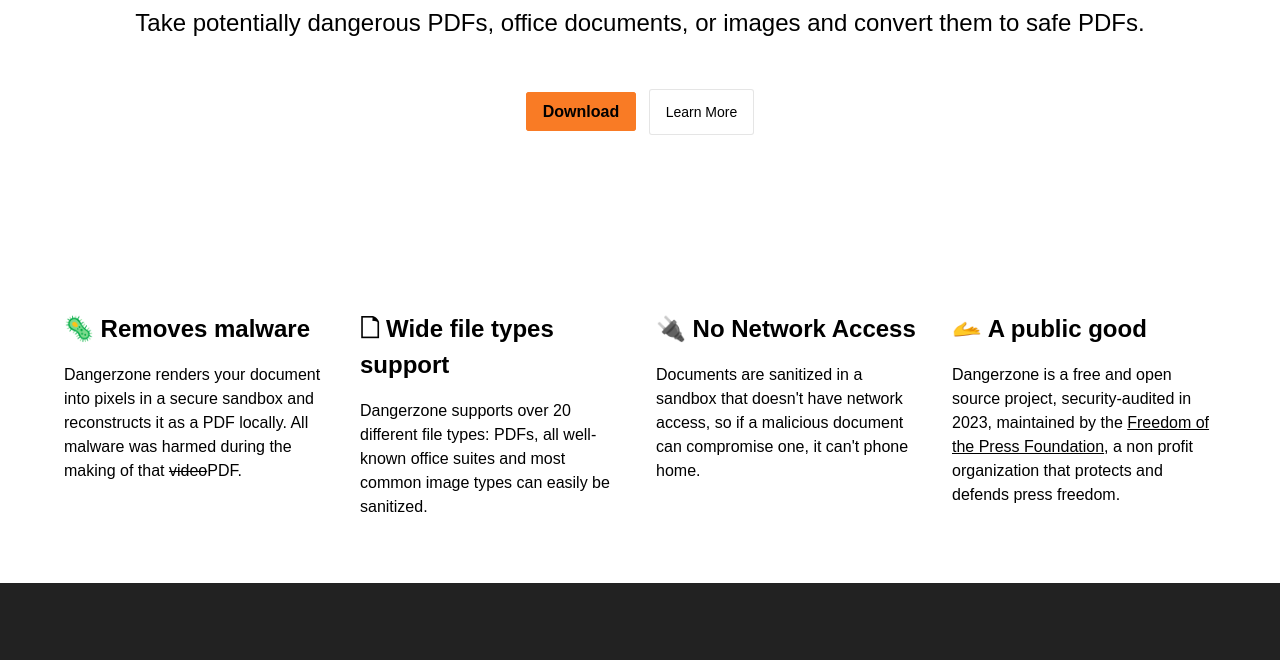
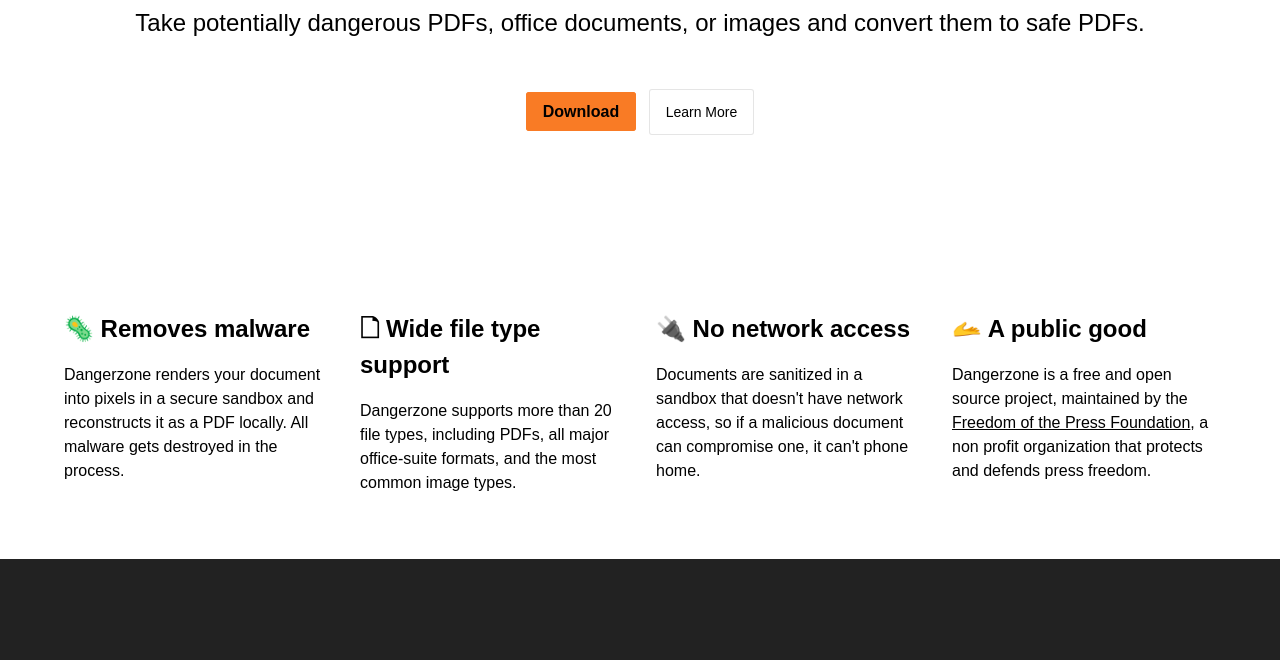
Before and after one commit to freedomofpress/dangerzone.rocks, an Eleventy site: page src/index.njk in a window 1280 px wide. Shown: the part 362-1022 px from the top of the page. Built offline with nearby package versions, Linux system fonts and the light colour scheme; Eleventy itself is replaced by a stand-in of ours; files that its build step writes are made by us from their sources.

Commit message:
FIXUP: apply Erik suggestions

```diff
--- a/src/index.njk
+++ b/src/index.njk
@@ -17,21 +17,20 @@
 <section class="wrapper" id="features">
   <div class="feature">
     <p class="title">🦠 Removes malware</p>
-    <p>Dangerzone renders your document into pixels in a secure sandbox and reconstructs it as a PDF locally. All malware was harmed during the making of that <del>video</del>PDF.</p>
+    <p>Dangerzone renders your document into pixels in a secure sandbox and reconstructs it as a PDF locally. All malware gets destroyed in the process.</p>
   </div>
   <div class="feature">
-    <p class="title">🗋 Wide file types support</p>
-    <p>Dangerzone supports over 20 different file types: PDFs, all well-known office
-    suites and most common image types can easily be sanitized.</p>
+    <p class="title">🗋 Wide file type support</p>
+    <p>Dangerzone supports more than 20 file types, including PDFs, all major office-suite formats, and the most common image types.</p>
   </div>
   <div class="feature">
-    <p class="title">🔌 No Network Access</p>
+    <p class="title">🔌 No network access</p>
     <p>Documents are sanitized in a sandbox that doesn't have network access, so if a malicious document
       can compromise one, it can't phone home.</p>
   </div>
   <div class="feature">
     <p class="title">🫴 A public good </p>
-    <p>Dangerzone is a free and open source project, security-audited in 2023, maintained by the <a href="https://freedom.press">Freedom of the Press Foundation</a>, a non profit organization that protects and defends press freedom.</p>
+    <p>Dangerzone is a free and open source project, maintained by the <a href="https://freedom.press">Freedom of the Press Foundation</a>, a non profit organization that protects and defends press freedom.</p>
   </div>
 </section>
 
```
